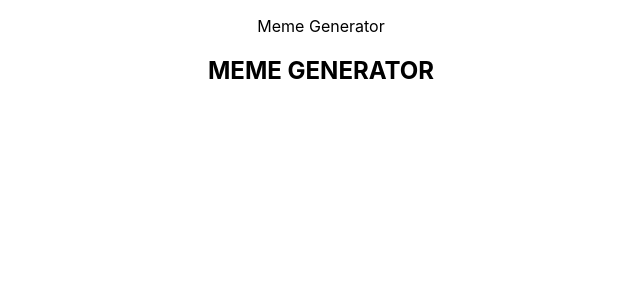
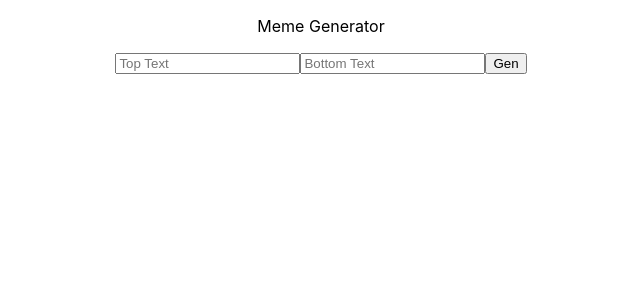
Before and after one commit to Timothy-py/MEME-Generator, a React (Create React App) app: page / in a window 1280 px wide. Shown: the top 300 px of the page, without its empty margins (319-959 px from the left). Built offline with nearby package versions, Linux system fonts and the light colour scheme; no server answers.

Commit message:
meme generator now working

```diff
--- a/src/components/generator.js
+++ b/src/components/generator.js
@@ -10,9 +10,12 @@ class Generator extends Component{
         this.state = {
             topText: '',
             bottomText: '',
-            randomImg: 'http://i.imgflip.com/1bij.jpg',
+            randomImg: '',
             allMemeImgs: []
         }
+
+        this.changeHandler = this.changeHandler.bind(this)
+        this.generator = this.generator.bind(this)
     }
 
     componentDidMount(){
@@ -22,20 +25,61 @@ class Generator extends Component{
         )
         .then(response=>{
             const {memes} = response.data
-            console.log("All Memes Here")
-            console.log(memes[0])
             this.setState({
                 allMemeImgs: memes
             })
         })
         .catch((err)=>{
-            console.log(`NO response ${err}`)
+            console.log(`Error: ${err}`)
+        })
+    }
+
+    changeHandler(event){
+        const {name, value} = event.target
+
+        this.setState({
+            [name]: value
+        })
+    }
+
+    generator(event){
+        event.preventDefault()
+        let randomNum = parseInt(Math.random()*(this.state.allMemeImgs.length))
+        this.setState({
+            randomImg: this.state.allMemeImgs[randomNum].url
         })
     }
 
     render(){
         return(
-            <h2>MEME GENERATOR</h2>
+            <div>
+                <form onSubmit={this.generator}>
+                    <label>
+                        <input
+                        type="text"
+                        name="topText"
+                        value={this.state.topText}
+                        onChange={this.changeHandler}
+                        placeholder="Top Text" />
+                    </label>
+                    <label>
+                        <input
+                        type="text"
+                        name="bottomText"
+                        value={this.state.bottomText}
+                        onChange={this.changeHandler}
+                        placeholder="Bottom Text" />
+                    </label>
+
+                    <button>Gen</button>
+                </form>
+
+                <div>
+                    <img src={this.state.randomImg} />
+                    <h2>{this.state.topText}</h2>
+                    <h2>{this.state.bottomText}</h2>
+                </div>
+            </div>
         )
     }
 }
```
Also changed, not shown: 1 other file (tests, documents, lock files or other folders).
